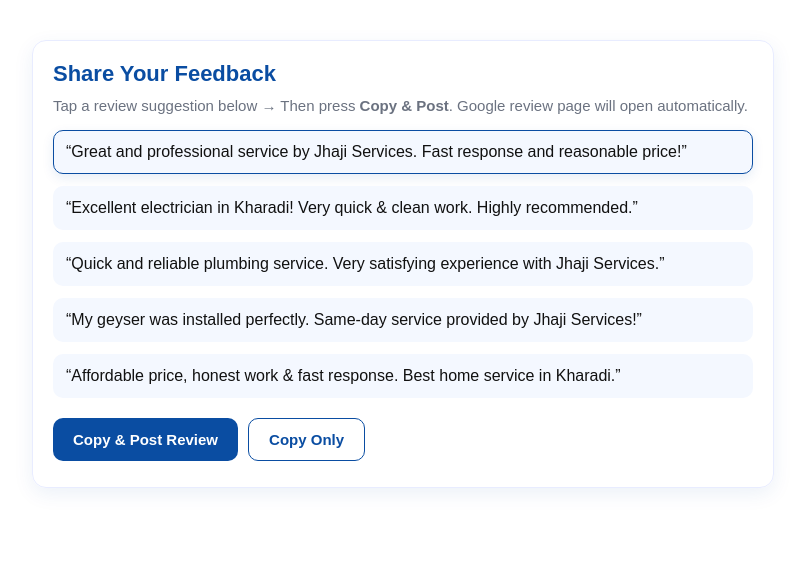
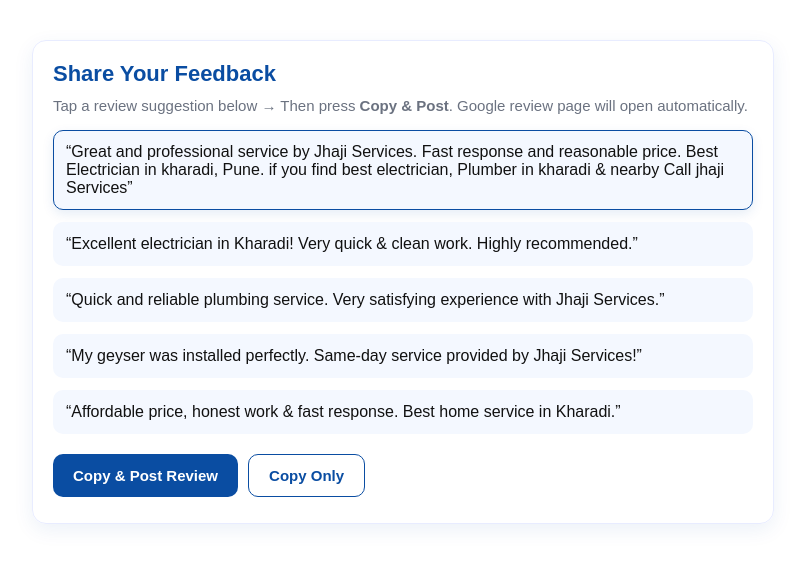
Before and after one commit to jhajiservices/review, a plain HTML site: page index.html in a window 1280 px wide. Shown: the whole page, without its empty margins (237-1042 px from the left). Drawn offline with Linux system fonts and the light colour scheme.

Commit message:
Update index.html

```diff
--- a/index.html
+++ b/index.html
@@ -52,7 +52,7 @@
     <div class="suggestions" id="suggestions">
 
       <div class="suggest" data-text="Great and professional service by Jhaji Services. Fast response and reasonable price!">
-        “Great and professional service by Jhaji Services. Fast response and reasonable price!”
+        “Great and professional service by Jhaji Services. Fast response and reasonable price. Best Electrician in kharadi, Pune. if you find best electrician, Plumber in kharadi & nearby Call jhaji Services”
       </div>
 
       <div class="suggest" data-text="Excellent electrician in Kharadi! Very quick & clean work. Highly recommended.">
```
